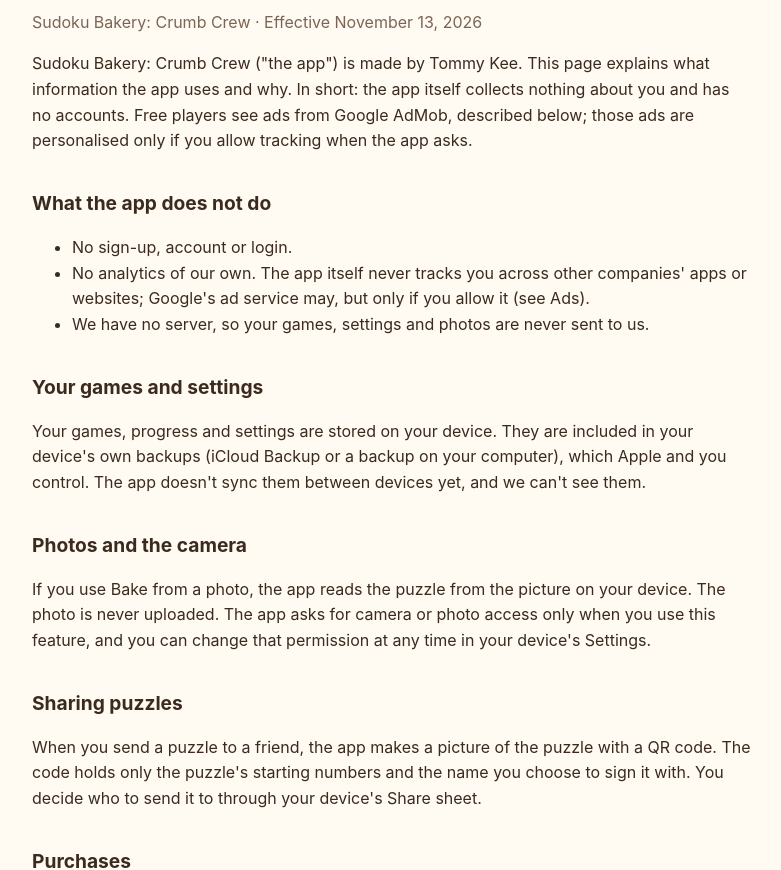
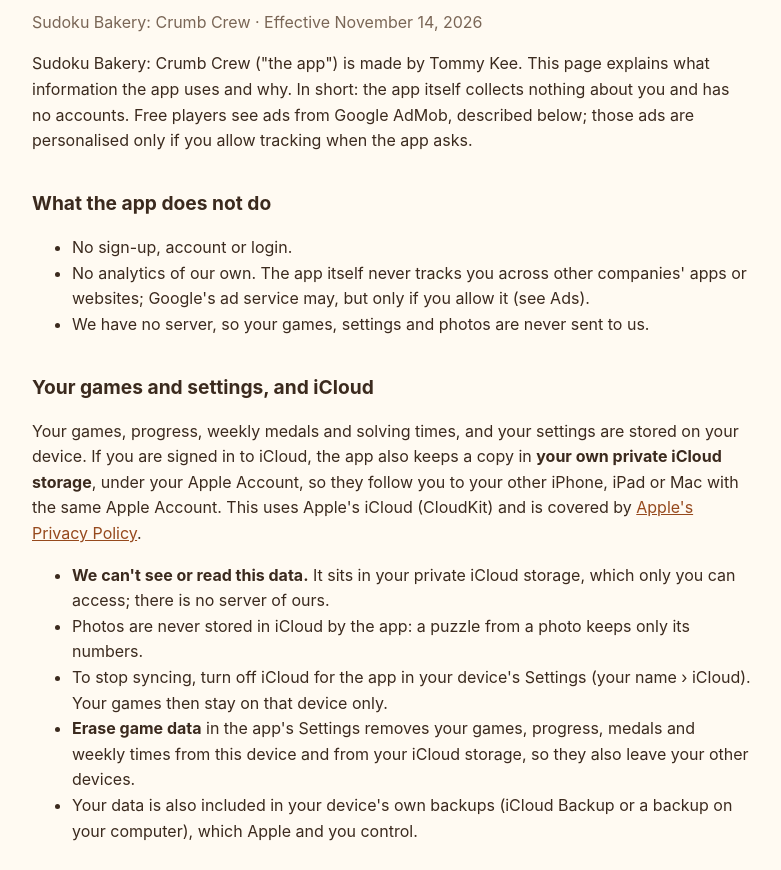
Before and after one commit to tommykeeconsulting/tommykeeconsulting.github.io, a plain HTML site: page privacy.html in a window 1280 px wide. Shown: the part 82-952 px from the top of the page, without its empty margins (248-1029 px from the left). Drawn offline with Linux system fonts and the light colour scheme.

Commit message:
Privacy and support: iCloud sync, weekly times, Erase game data, level names

```diff
--- a/privacy.html
+++ b/privacy.html
@@ -14,7 +14,7 @@
 </head>
 <body>
 <h1>Privacy Policy</h1>
-<p class="date">Sudoku Bakery: Crumb Crew · Effective November 13, 2026</p>
+<p class="date">Sudoku Bakery: Crumb Crew · Effective November 14, 2026</p>
 
 <p>Sudoku Bakery: Crumb Crew ("the app") is made by Tommy Kee. This page explains what information the app uses and why. In short: the app itself collects nothing about you and has no accounts. Free players see ads from Google AdMob, described below; those ads are personalised only if you allow tracking when the app asks.</p>
 
@@ -25,8 +25,15 @@
   <li>We have no server, so your games, settings and photos are never sent to us.</li>
 </ul>
 
-<h2>Your games and settings</h2>
-<p>Your games, progress and settings are stored on your device. They are included in your device's own backups (iCloud Backup or a backup on your computer), which Apple and you control. The app doesn't sync them between devices yet, and we can't see them.</p>
+<h2>Your games and settings, and iCloud</h2>
+<p>Your games, progress, weekly medals and solving times, and your settings are stored on your device. If you are signed in to iCloud, the app also keeps a copy in <strong>your own private iCloud storage</strong>, under your Apple Account, so they follow you to your other iPhone, iPad or Mac with the same Apple Account. This uses Apple's iCloud (CloudKit) and is covered by <a href="https://www.apple.com/legal/privacy/">Apple's Privacy Policy</a>.</p>
+<ul>
+  <li><strong>We can't see or read this data.</strong> It sits in your private iCloud storage, which only you can access; there is no server of ours.</li>
+  <li>Photos are never stored in iCloud by the app: a puzzle from a photo keeps only its numbers.</li>
+  <li>To stop syncing, turn off iCloud for the app in your device's Settings (your name › iCloud). Your games then stay on that device only.</li>
+  <li><strong>Erase game data</strong> in the app's Settings removes your games, progress, medals and weekly times from this device and from your iCloud storage, so they also leave your other devices.</li>
+  <li>Your data is also included in your device's own backups (iCloud Backup or a backup on your computer), which Apple and you control.</li>
+</ul>
 
 <h2>Photos and the camera</h2>
 <p>If you use Bake from a photo, the app reads the puzzle from the picture on your device. The photo is never uploaded. The app asks for camera or photo access only when you use this feature, and you can change that permission at any time in your device's Settings.</p>
```
Also changed, not shown: support.html (+9 -3 lines).
